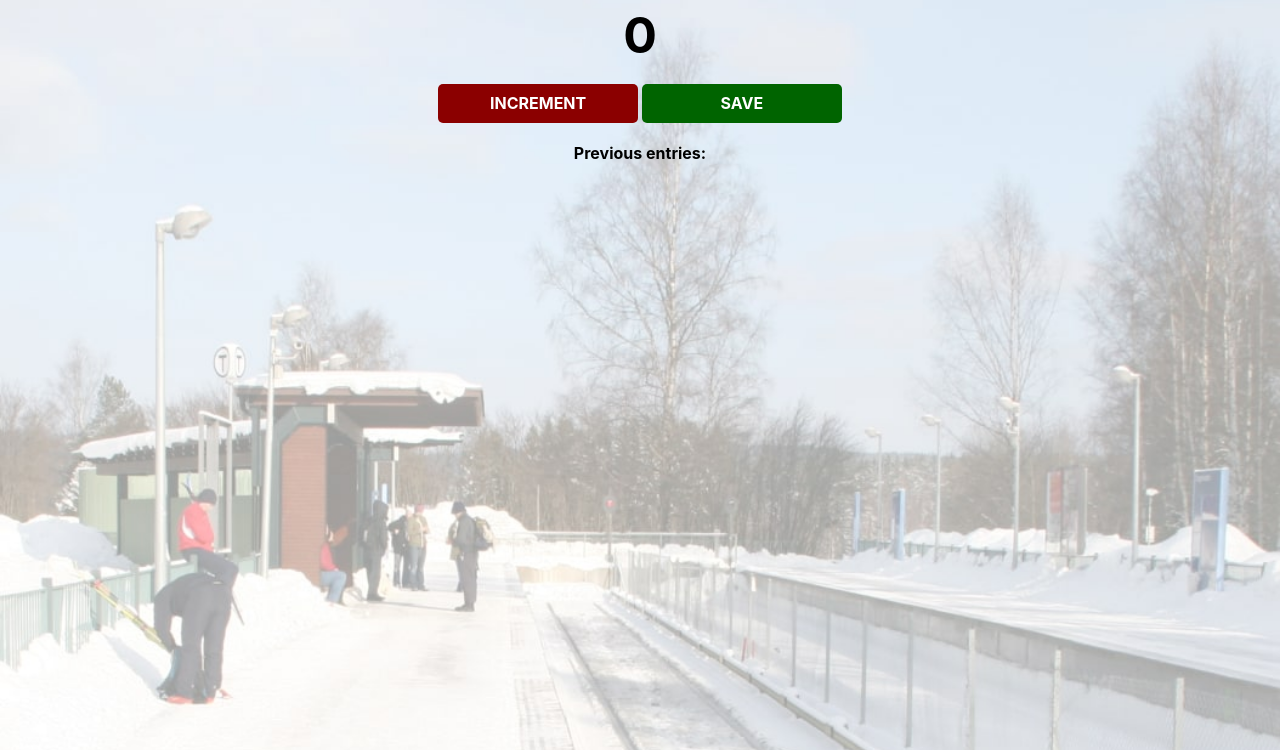
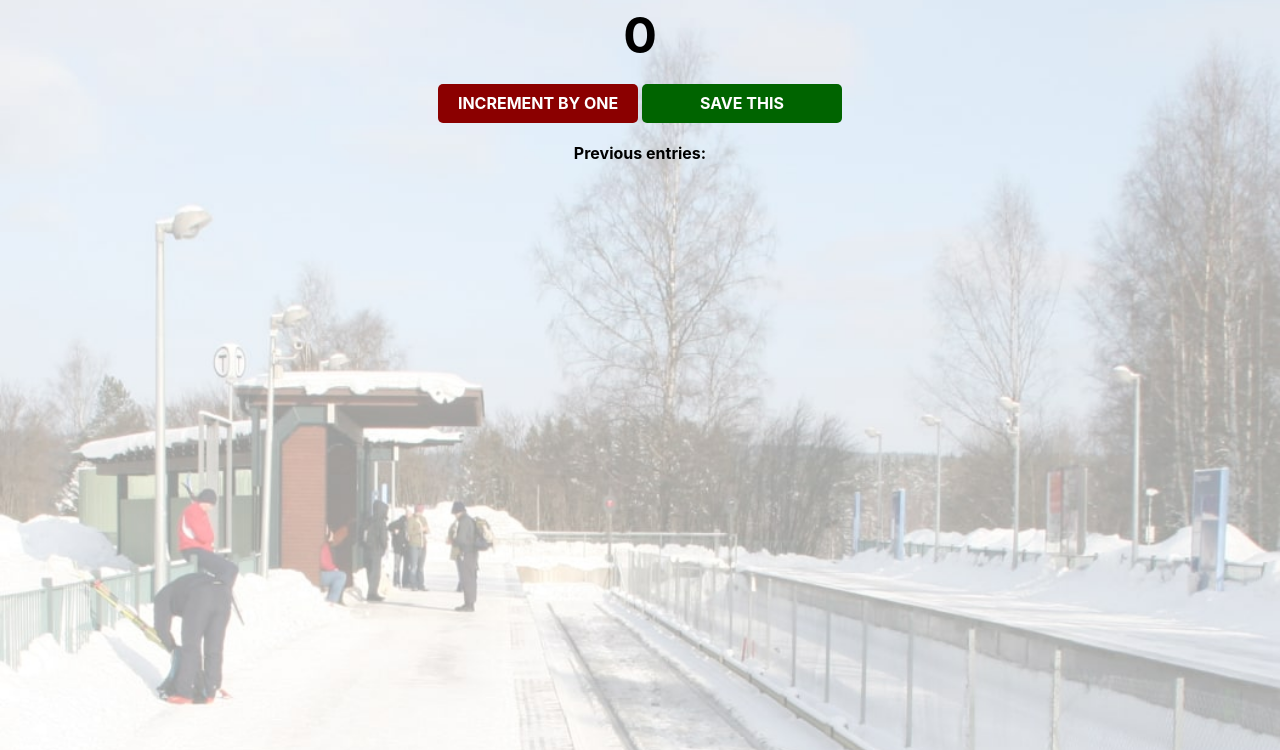
Before and after one commit to MariusMiluDesign/scoreboard-app, a website built with Vite: page index.html in a window 1280 px wide. Shown: the part 50-800 px from the top of the page. Built offline with nearby package versions, Linux system fonts and the light colour scheme.

Commit message:
Update the button text

```diff
--- a/index.html
+++ b/index.html
@@ -5,8 +5,8 @@
     <body>
         <h1>People entered:</h1>
         <h2 id="count-el">0</h2>
-        <button id="increment-btn" onclick="increment()">INCREMENT</button>
-        <button id="save-btn" onclick="save()">SAVE</button>
+        <button id="increment-btn" onclick="increment()">INCREMENT BY ONE</button>
+        <button id="save-btn" onclick="save()">SAVE THIS</button>
         <p id="save-el">Previous entries: </p>
         <script src="index.js">
             nnerText
```
